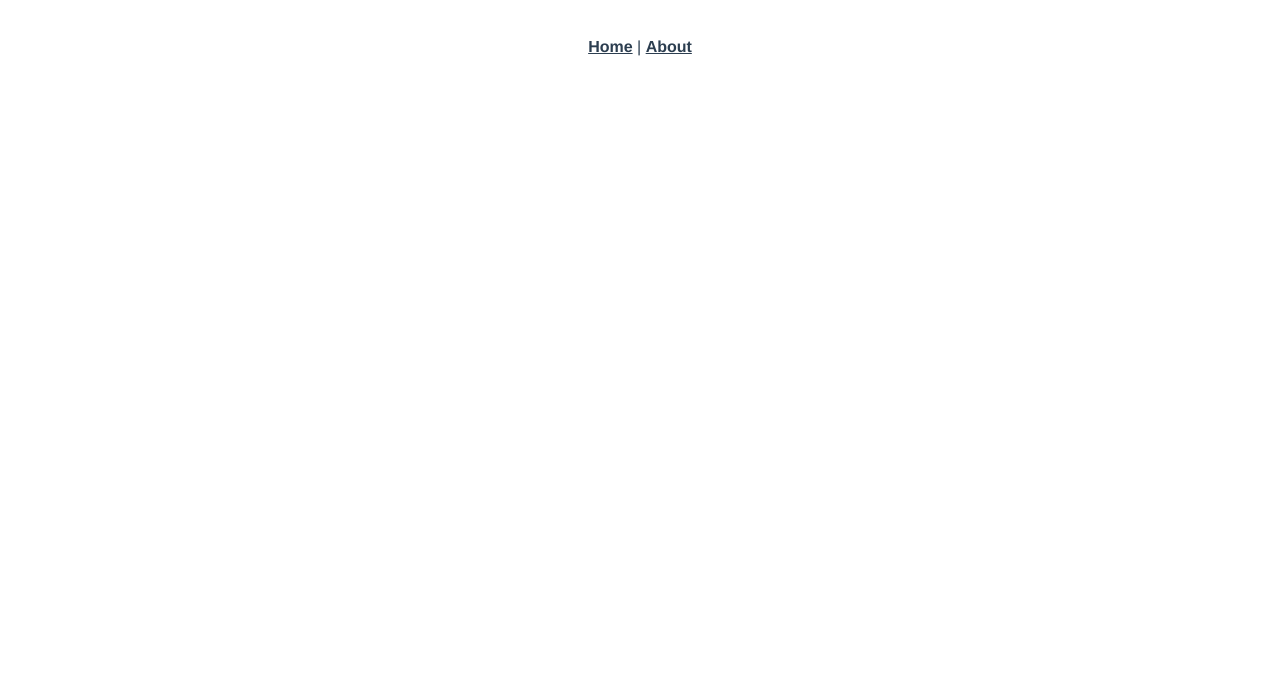
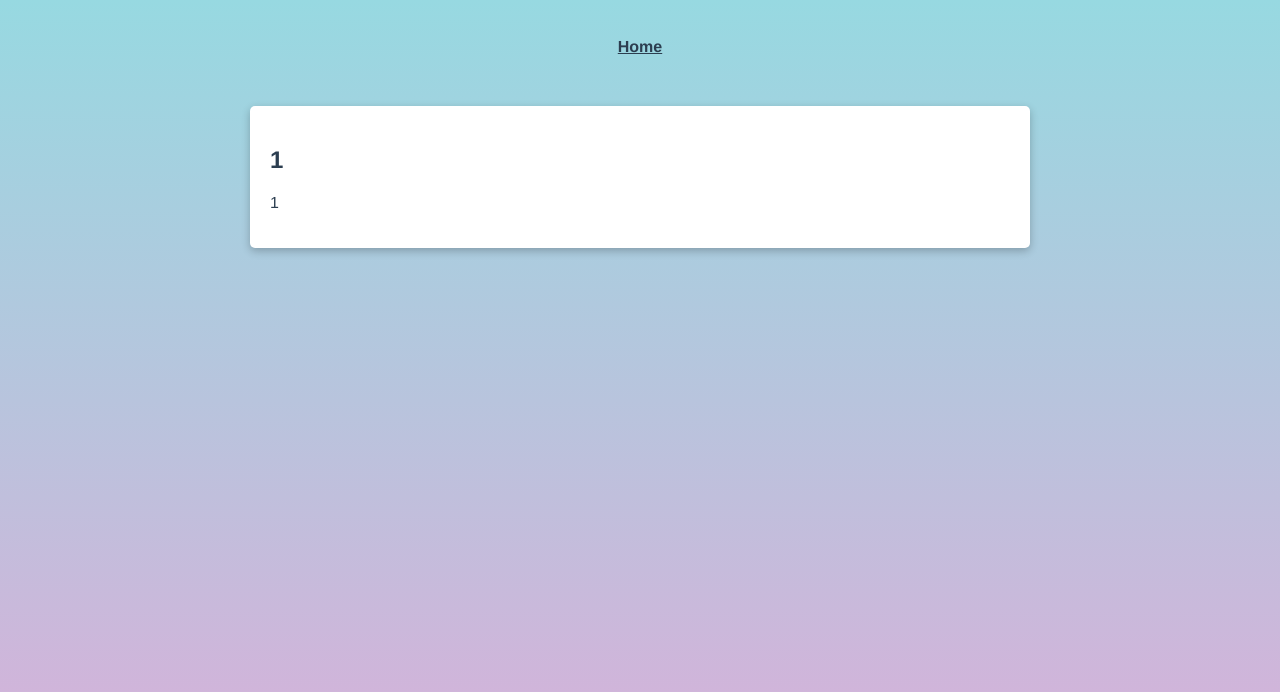
Before and after one commit to jadeleafmoon/vue3-blog-2, a Vue app: page /posts/1/1/1 in a window 1280 px wide. Before the commit this address had no page. Shown: the top 692 px of the page. Built offline with nearby package versions, Linux system fonts and the light colour scheme.

Commit message:
feat: add gradient background

```diff
--- a/src/App.vue
+++ b/src/App.vue
@@ -1,12 +1,18 @@
 <template>
   <nav>
-    <router-link to="/">Home</router-link> |
-    <router-link to="/about">About</router-link>
+    <router-link to="/">Home</router-link>
   </nav>
   <router-view/>
 </template>
 
 <style>
+
+body {
+  background-color: #D9AFD9;
+  background-image: linear-gradient(0deg, #D9AFD9 0%, #97D9E1 100%);
+  background-attachment: fixed;
+}
+
 #app {
   font-family: Avenir, Helvetica, Arial, sans-serif;
   -webkit-font-smoothing: antialiased;
@@ -25,6 +31,6 @@ nav a {
 }
 
 nav a.router-link-exact-active {
-  color: #42b983;
+  /* color: white; */
 }
 </style>
--- a/src/components/BlogPost.vue
+++ b/src/components/BlogPost.vue
@@ -17,7 +17,7 @@ export default {
 <style>
 
 .post {
-  /* background: lightcoral; */
+  background: white;
   width: 50vw;
   margin: 20px auto;
   padding: 10px;
--- a/src/components/BlogPosts.vue
+++ b/src/components/BlogPosts.vue
@@ -1,6 +1,6 @@
 <template>
   <div v-for="post in posts">
-    <router-link :to="{ name: 'blogpost', params: { id: post.id }}" class="router-link">
+    <router-link :to="{ name: 'blogpost', params: { id: post.id, title: post.title, body: post.body }}" class="router-link">
       <BlogPost :post="post" :key="post.id" />
     </router-link>
 
@@ -20,6 +20,8 @@ export default {
 
 <style>
 
+
+
 .router-link {
   text-decoration: none;
   color: inherit;
--- a/src/router/index.js
+++ b/src/router/index.js
@@ -13,7 +13,7 @@ const routes = [
     name: 'about',
   },
   {
-    path: '/posts/:id',
+    path: '/posts/:id/:title/:body',
     name: 'blogpost',
     component: BlogPostView,
     props: true
--- a/src/views/BlogPostView.vue
+++ b/src/views/BlogPostView.vue
@@ -1,16 +1,38 @@
 <template>
-  <h3>You're reading a single blog post</h3>
-  <h3>{{ id }}</h3>
-  <!-- <p> {{ post }}</p> -->
+  <div class="blog-container">
+    <div class="blog-card">
+      <h2>{{ title }}</h2>
+      <p>{{ body }}</p>
+    </div>
+  </div>
+
+
+
   <p></p>
 </template>
 
 <script>
 export default {
-  props: ['id', 'post'],
+  props: ['id', 'title', 'body'],
 }
 </script>
 
 <style>
 
+.blog-container {
+  width: 80vw;
+  max-width: 800px;
+  margin: 20px auto;
+}
+
+.blog-card {
+  background: white;
+  border-radius: 5px;
+  margin: 10px;
+  padding: 20px;
+  text-align: left;
+  box-shadow: rgba(0, 0, 0, 0.24) 0px 3px 8px;
+}
+
+
 </style>
--- a/src/views/HomeView.vue
+++ b/src/views/HomeView.vue
@@ -1,6 +1,6 @@
 <template>
   <div class="home">
-    <h1>Homepage</h1>
+    <h1>Barty's Blog</h1>
     <BlogPosts :posts="posts"/>
   </div>
 </template>
@@ -14,9 +14,9 @@ export default {
   components: { BlogPosts },
   setup() {
     const posts = ref([
-      { title: 'Blog Post 1', snippet: 'This is blog post 1.', body: 'This is body 1.', id: 1},
-      { title: 'Blog Post 2', snippet: 'This is blog post 2.', body: 'This is body 2.', id: 2},
-      { title: 'Blog Post 3', snippet: 'This is blog post 3.', body: 'This is body 3.', id: 3},
+      { title: 'Blog Post 1', snippet: 'This is a snippit for Blog Post 1.', body: "This is the body of Blog 1. Charlie and the Chocolate Factory by Roald Dahl tells the tale of Charlie Bucket, a poor boy who lives near Willy Wonka's renowned chocolate factory. Willy Wonka hides golden tickets inside five of his chocolate bars, granting bearers a tour of his factory. The world becomes obsessed with finding these tickets. Against all odds, Charlie discovers one. He joins the other winners for a tour filled with wondrous rooms and the unique Oompa-Loompas. As the children face various temptations and challenges inside the factory, Charlie proves to be different, leading to a heartwarming conclusion.", id: 1},
+      { title: 'Blog Post 2', snippet: 'This is a snippit for Blog Post 2.', body: "This is the body of Blog 2. Charlie and the Chocolate Factory by Roald Dahl tells the tale of Charlie Bucket, a poor boy who lives near Willy Wonka's renowned chocolate factory. Willy Wonka hides golden tickets inside five of his chocolate bars, granting bearers a tour of his factory. The world becomes obsessed with finding these tickets. Against all odds, Charlie discovers one. He joins the other winners for a tour filled with wondrous rooms and the unique Oompa-Loompas. As the children face various temptations and challenges inside the factory, Charlie proves to be different, leading to a heartwarming conclusion.", id: 2},
+      { title: 'Blog Post 3', snippet: 'This is a snippit for Blog Post 3.', body: "This is the body of Blog 3. Charlie and the Chocolate Factory by Roald Dahl tells the tale of Charlie Bucket, a poor boy who lives near Willy Wonka's renowned chocolate factory. Willy Wonka hides golden tickets inside five of his chocolate bars, granting bearers a tour of his factory. The world becomes obsessed with finding these tickets. Against all odds, Charlie discovers one. He joins the other winners for a tour filled with wondrous rooms and the unique Oompa-Loompas. As the children face various temptations and challenges inside the factory, Charlie proves to be different, leading to a heartwarming conclusion.", id: 3},
     ])
 
     return { posts }
```
